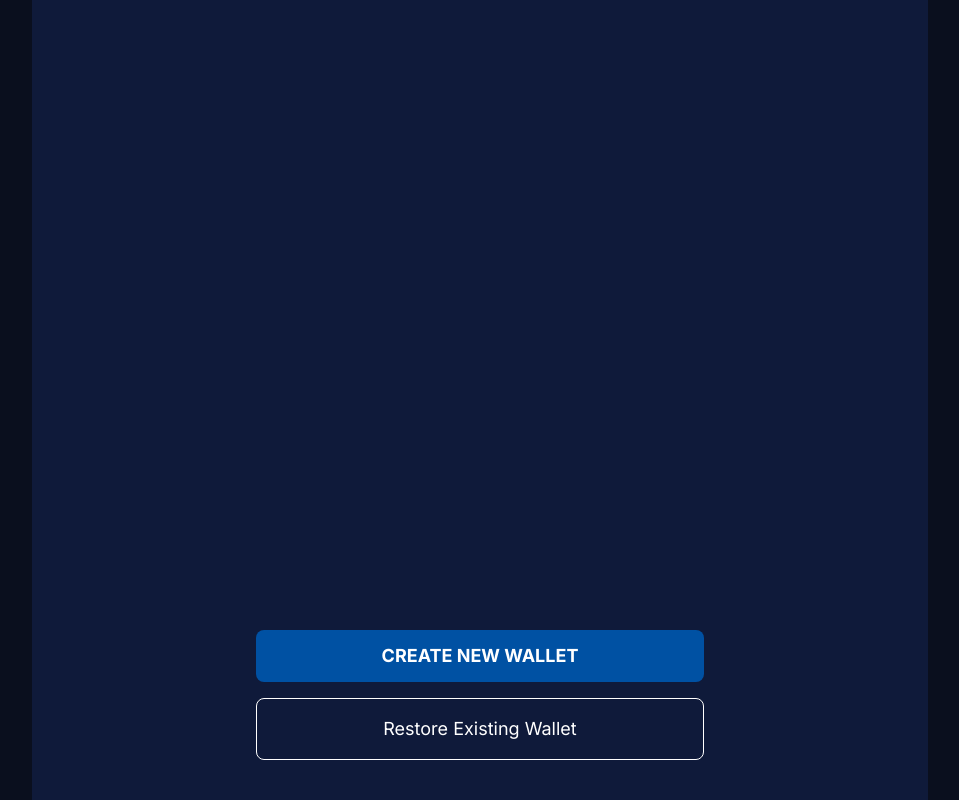
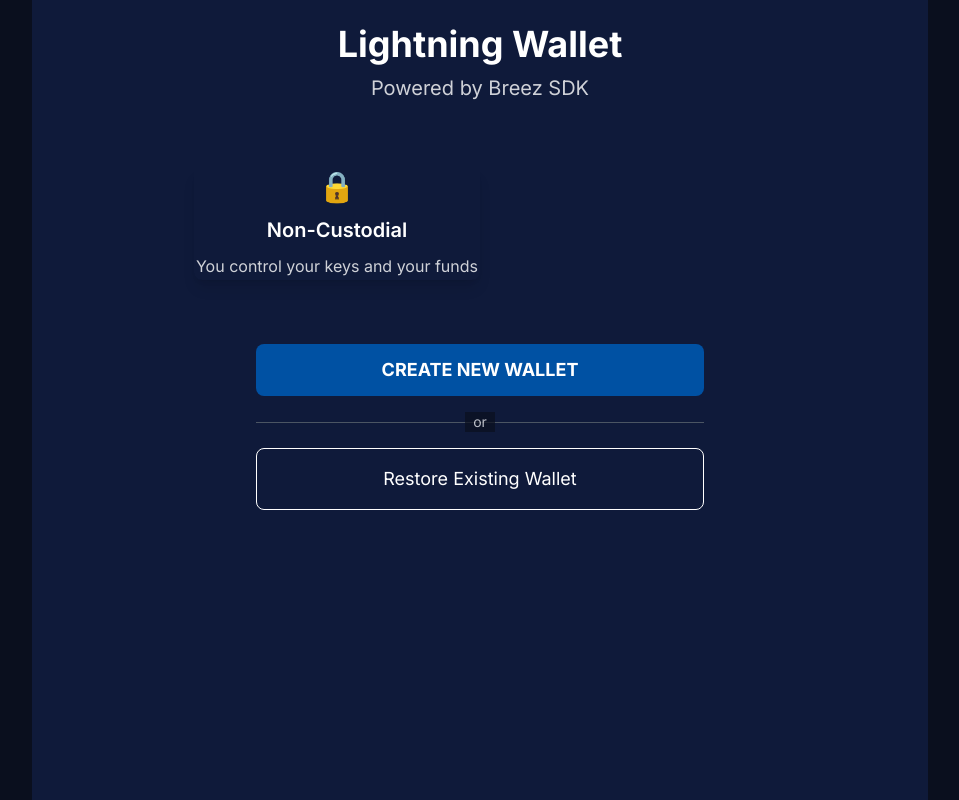
Before and after one commit to breez/wasm-example-app, a React (Vite) app: page / in a window 1280 px wide. Shown: the whole page, without its empty margins (160-1119 px from the left). Built offline with nearby package versions, Linux system fonts and the light colour scheme.

Commit message:
fix layout

```diff
--- a/src/pages/HomePage.tsx
+++ b/src/pages/HomePage.tsx
@@ -10,21 +10,29 @@
   return (
     <div className="h-[calc(100dvh)] bg-[var(--card-bg)] flex p-6 flex-col px-4 text-center items-center">
       {/* Logo/Header */}
-      {/* <div className="mb-0">
+      <div className="mb-0">
         <h1 className="text-4xl font-bold text-[rgb(var(--text-white))] mb-2">
           Lightning Wallet
         </h1>
         <p className="text-xl text-[rgb(var(--text-white))] opacity-80">
           Powered by Breez SDK
         </p>
-      </div> */}
+      </div>
 
-      <div className="flex-1"></div>
+      {/* Feature highlights */}
+      <div className="flex justify-center justify-items-center items-center grid grid-cols-1 md:grid-cols-2 max-w-4xl mt-16">
+
+        <div className="flex-0 bg-[rgb(var(--card-bg))] rounded-lg shadow-lg">
+          <div className="text-3xl mb-3">🔒</div>
+          <h2 className="text-xl font-semibold text-[rgb(var(--text-white))] mb-2">Non-Custodial</h2>
+          <p className="text-[rgb(var(--text-white))] opacity-80">You control your keys and your funds</p>
+        </div>
+      </div>
 
 
 
       {/* Call-to-action buttons */}
-      <div className="space-y-4 w-full max-w-md">
+      <div className="space-y-4 w-full max-w-md mt-16">
         <PrimaryButton
           onClick={onCreateNewWallet}
           className="w-full py-4 text-lg"
@@ -32,7 +40,7 @@
           Create New Wallet
         </PrimaryButton>
 
-        {/* <div className="relative">
+        <div className="relative">
           <div className="absolute inset-0 flex items-center">
             <div className="w-full border-t border-gray-600"></div>
           </div>
@@ -41,7 +49,7 @@
               or
             </span>
           </div>
-        </div> */}
+        </div>
 
         <button
           onClick={onRestoreWallet}
```
